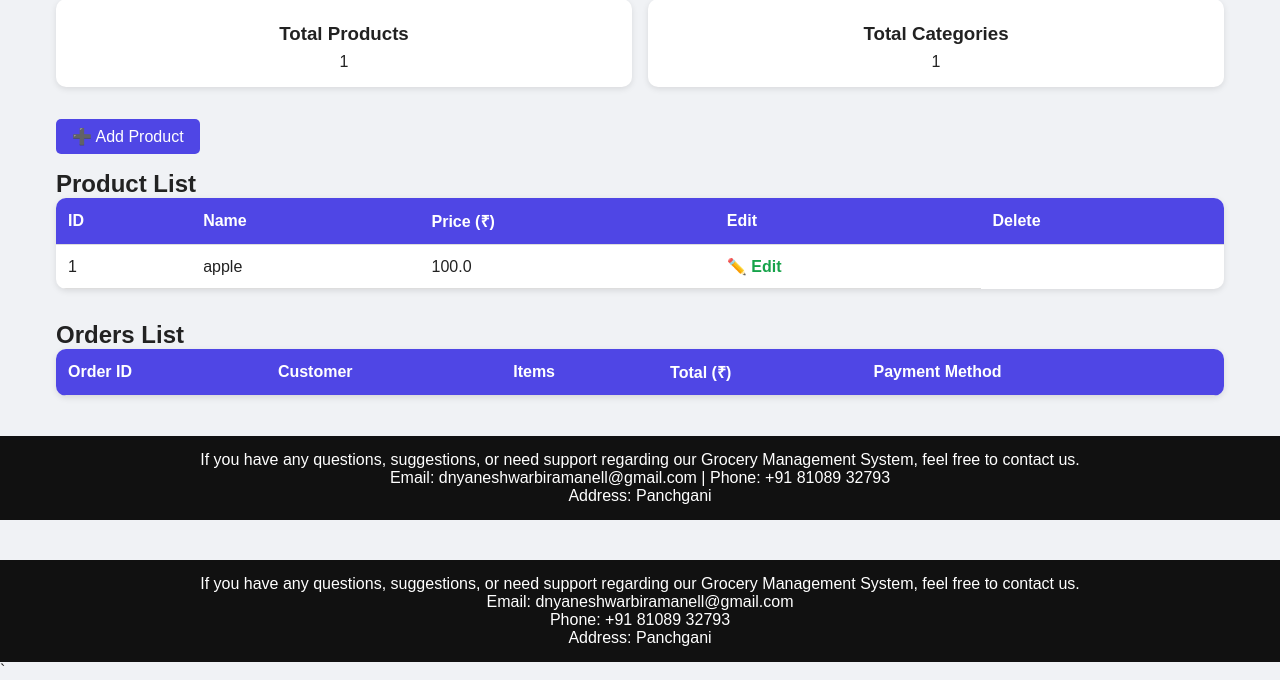
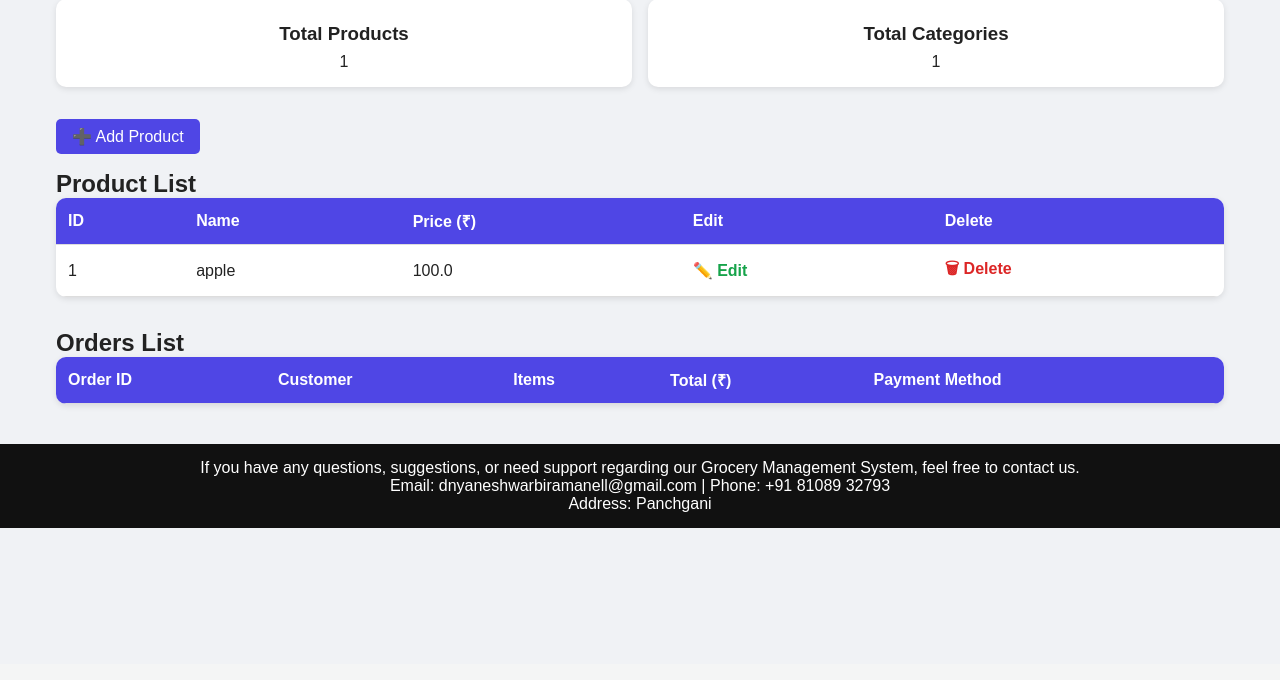
Before and after one commit to surajkharade000-dot/grocery-flask-app, a Flask app: page /admin/dashboard in a window 1280 px wide. Shown: the part 136-816 px from the top of the page. After the commit the page ends 664 px from the top, so only its background shows below. Run offline with Flask 3, Linux system fonts and the light colour scheme; a user stored in the database is signed in; data comes from the database, SQL or seed files in the repository; data that the repository does not hold is empty.

Commit message:
Update admin_dashboard.html

```diff
--- a/templates/admin_dashboard.html
+++ b/templates/admin_dashboard.html
@@ -5,23 +5,108 @@
   <meta name="viewport" content="width=device-width, initial-scale=1.0">
   <title>Admin Dashboard</title>
   <link rel="stylesheet" href="{{ url_for('static', filename='css/style.css') }}">
+
   <style>
-    body { font-family: Arial, sans-serif; background: #f0f2f5; margin:0; padding:0;}
-    header { background: #1f2937; color: #fff; padding: 1rem; text-align: center;}
-    .container { max-width: 1200px; margin: 1rem auto; padding: 0 1rem;}
-    .cards { display: flex; flex-wrap: wrap; gap: 1rem; margin-bottom: 2rem;}
-    .card { flex: 1; min-width: 200px; background: #fff; padding: 1rem; border-radius: 10px; box-shadow: 0 2px 6px rgba(0,0,0,0.1); text-align: center;}
-    .card h3 { margin: 0.5rem 0;}
-    .btn { display: inline-block; padding: 0.5rem 1rem; background: #4f46e5; color: #fff; border-radius: 5px; text-decoration: none; margin-bottom: 1rem;}
-    table { width: 100%; border-collapse: collapse; background: #fff; border-radius: 10px; overflow: hidden; box-shadow: 0 2px 6px rgba(0,0,0,0.1); margin-bottom: 2rem;}
-    th, td { padding: 0.75rem; text-align: left; border-bottom: 1px solid #ddd;}
-    th { background: #4f46e5; color: #fff;}
-    .edit { color: #16a34a; font-weight: bold; text-decoration: none;}
+    body {
+      font-family: Arial, sans-serif;
+      background: #f0f2f5;
+      margin: 0;
+      padding: 0;
+    }
+
+    header {
+      background: #1f2937;
+      color: #fff;
+      padding: 1rem;
+      text-align: center;
+    }
+
+    .container {
+      max-width: 1200px;
+      margin: 1rem auto;
+      padding: 0 1rem;
+    }
+
+    .cards {
+      display: flex;
+      flex-wrap: wrap;
+      gap: 1rem;
+      margin-bottom: 2rem;
+    }
+
+    .card {
+      flex: 1;
+      min-width: 200px;
+      background: #fff;
+      padding: 1rem;
+      border-radius: 10px;
+      box-shadow: 0 2px 6px rgba(0,0,0,0.1);
+      text-align: center;
+    }
+
+    .card h3 {
+      margin: 0.5rem 0;
+    }
+
+    .btn {
+      display: inline-block;
+      padding: 0.5rem 1rem;
+      background: #4f46e5;
+      color: #fff;
+      border-radius: 5px;
+      text-decoration: none;
+      margin-bottom: 1rem;
+    }
+
+    table {
+      width: 100%;
+      border-collapse: collapse;
+      background: #fff;
+      border-radius: 10px;
+      overflow: hidden;
+      box-shadow: 0 2px 6px rgba(0,0,0,0.1);
+      margin-bottom: 2rem;
+    }
+
+    th, td {
+      padding: 0.75rem;
+      text-align: left;
+      border-bottom: 1px solid #ddd;
+    }
+
+    th {
+      background: #4f46e5;
+      color: #fff;
+    }
+
+    .edit {
+      color: #16a34a;
+      font-weight: bold;
+      text-decoration: none;
+    }
+
+    .delete {
+      color: #dc2626;
+      font-weight: bold;
+      text-decoration: none;
+    }
+
+    footer {
+      margin-top: 40px;
+      padding: 15px;
+      text-align: center;
+      background: #111;
+      color: #fff;
+    }
+
     @media (max-width: 768px) {
-      .cards { flex-direction: column; }
+      .cards {
+        flex-direction: column;
+      }
     }
   </style>
 </head>
+
 <body>
 
 <header>
@@ -37,6 +122,7 @@
       <h3>Total Products</h3>
       <p>{{ products|length }}</p>
     </div>
+
     <div class="card">
       <h3>Total Categories</h3>
       <p>{{ categories|length }}</p>
@@ -63,15 +149,24 @@
         <td>{{ p.id }}</td>
         <td>{{ p.name }}</td>
         <td>{{ p.price }}</td>
+
         <td>
           <a href="/admin/edit-product/{{ p.id }}" class="edit">✏️ Edit</a>
+        </td>
+
+        <td>
+          <a href="/admin/delete-product/{{ p.id }}"
+             class="delete"
+             onclick="return confirm('Are you sure you want to delete this product?')">
+             🗑 Delete
+          </a>
         </td>
       </tr>
       {% endfor %}
     </tbody>
   </table>
 
-    <!-- ORDERS -->
+  <!-- ORDERS LIST -->
   <h2>Orders List</h2>
   <table>
     <thead>
@@ -99,18 +194,11 @@
 </div>
 
 <!-- FOOTER -->
-  <footer style="margin-top:40px; padding:15px; text-align:center; background:#111; color:#fff;">
+<footer>
   <p>If you have any questions, suggestions, or need support regarding our Grocery Management System, feel free to contact us.</p>
   <p>Email: dnyaneshwarbiramanell@gmail.com | Phone: +91 81089 32793</p>
-    <p>Address: Panchgani</p>
-  </footer>
-<footer style="margin-top:40px; padding:15px; text-align:center; background:#111; color:#fff;">
-    <p>If you have any questions, suggestions, or need support regarding our Grocery Management System, feel free to contact us.</p>
-    <p>Email: dnyaneshwarbiramanell@gmail.com</p>
-    <p>Phone: +91 81089 32793</p>
   <p>Address: Panchgani</p>
 </footer>
 
 </body>
 </html>
-`
```
Lines whose indentation alone changed are shown as unchanged.
